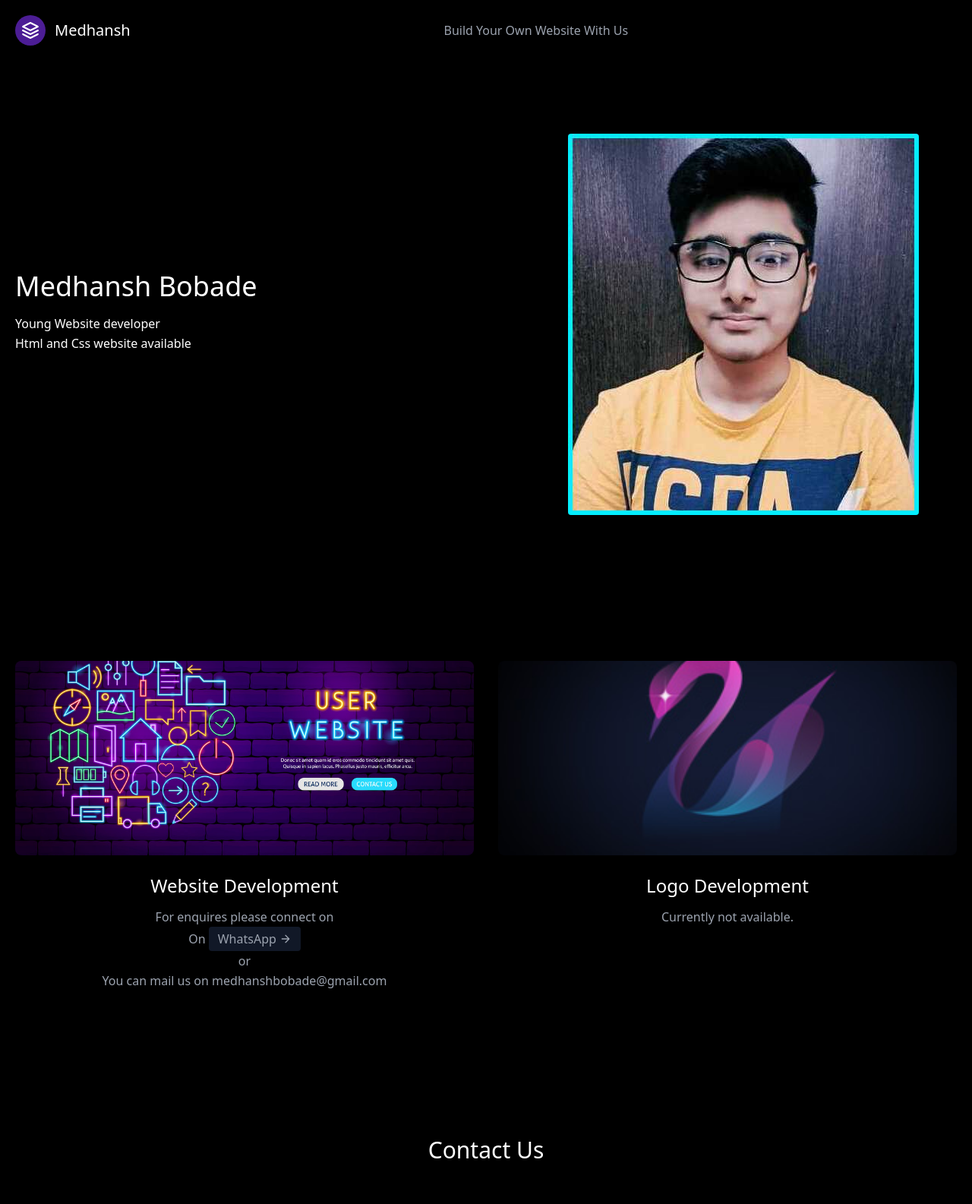
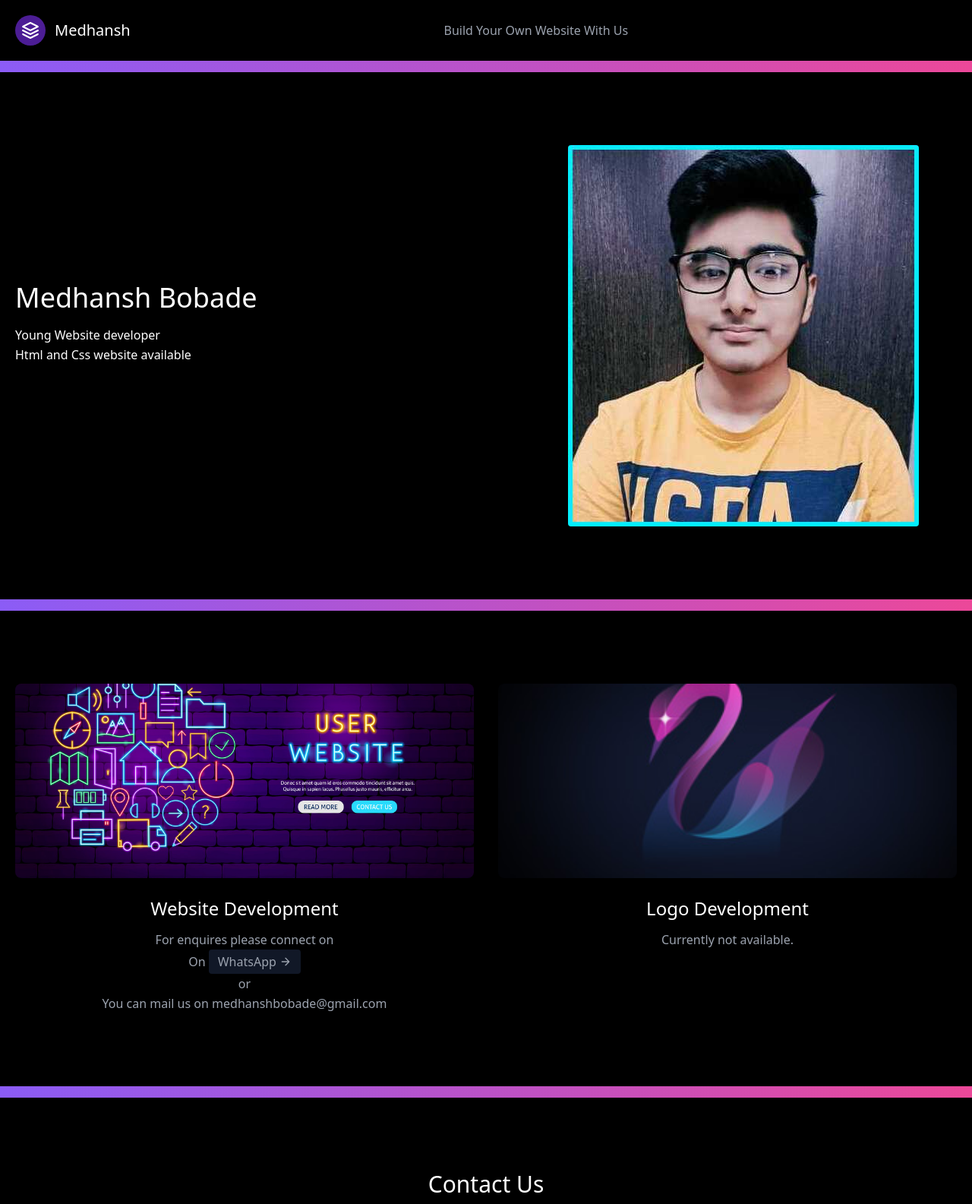
Before and after one commit to Medhansh123456/web.1, a plain HTML site: page index.html in a window 1280 px wide. Shown: the top 1585 px of the page at 76% size. Drawn offline with nearby package versions, Linux system fonts and the light colour scheme.

Commit message:
Update index.html

```diff
--- a/index.html
+++ b/index.html
@@ -23,6 +23,8 @@
     </div>
   </header>
 
+      <div class="h-14 bg-gradient-to-r from-purple-500 to-pink-500" style="height: 15px;"></div>
+
 
       <section class="text-white bg-black body-font">
         <div class="container mx-auto flex px-5 py-24 md:flex-row flex-col items-center">
@@ -39,6 +41,8 @@
           </div>
         </div>
       </section>
+
+  <div class="h-14 bg-gradient-to-r from-purple-500 to-pink-500" style="height: 15px;"></div>
 
 
       <section class="text-gray-400 bg-black body-font">
@@ -65,6 +69,8 @@
           </div>
         </div>
       </section>
+
+  <div class="h-14 bg-gradient-to-r from-purple-500 to-pink-500" style="height: 15px;"></div>
 
       <form action="https://formspree.io/f/mdobwknk" method="POST">
       <section class="text-gray-400 bg-black body-font relative">
@@ -107,6 +113,7 @@
       </section>
     </form>
 
+      <div class="h-14 bg-gradient-to-r from-purple-500 to-pink-500" style="height: 15px;"></div>
 
       <footer class="text-gray-400 bg-black body-font">
         <div class="container px-5 py-8 mx-auto flex items-center sm:flex-row flex-col">
```
